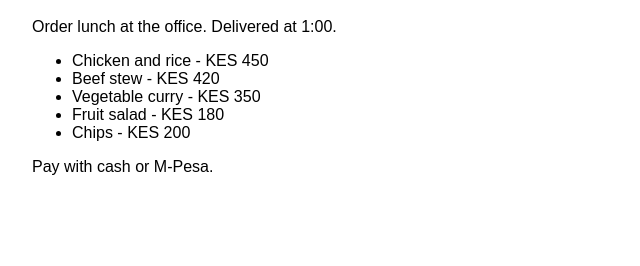
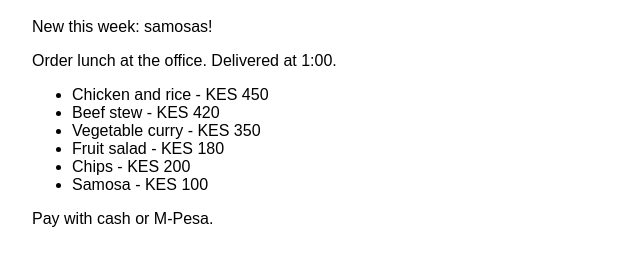
Before and after one commit to LunchBox-Team/lunchbox, a plain HTML site: page index.html in a window 1280 px wide. Shown: the part 72-338 px from the top of the page, without its empty margins (0-640 px from the left). Drawn offline with Linux system fonts and the light colour scheme.

Commit message:
Add samosas to the menu

```diff
--- a/index.html
+++ b/index.html
@@ -7,6 +7,7 @@
 </head>
 <body>
   <h1>LunchBox</h1>
+  <p>New this week: samosas!</p>
   <p>Order lunch at the office. Delivered at 1:00.</p>
   <ul id="menu"></ul>
   <p>Pay with cash or M-Pesa.</p>
--- a/menu.js
+++ b/menu.js
@@ -4,7 +4,8 @@ const menu = [
   { name: "Beef stew", price: 420 },
   { name: "Vegetable curry", price: 350 },
   { name: "Fruit salad", price: 180 },
-  { name: "Chips", price: 200 }
+  { name: "Chips", price: 200 },
+  { name: "Samosa", price: 100 }
 ];
 
 const list = document.getElementById("menu");
```
